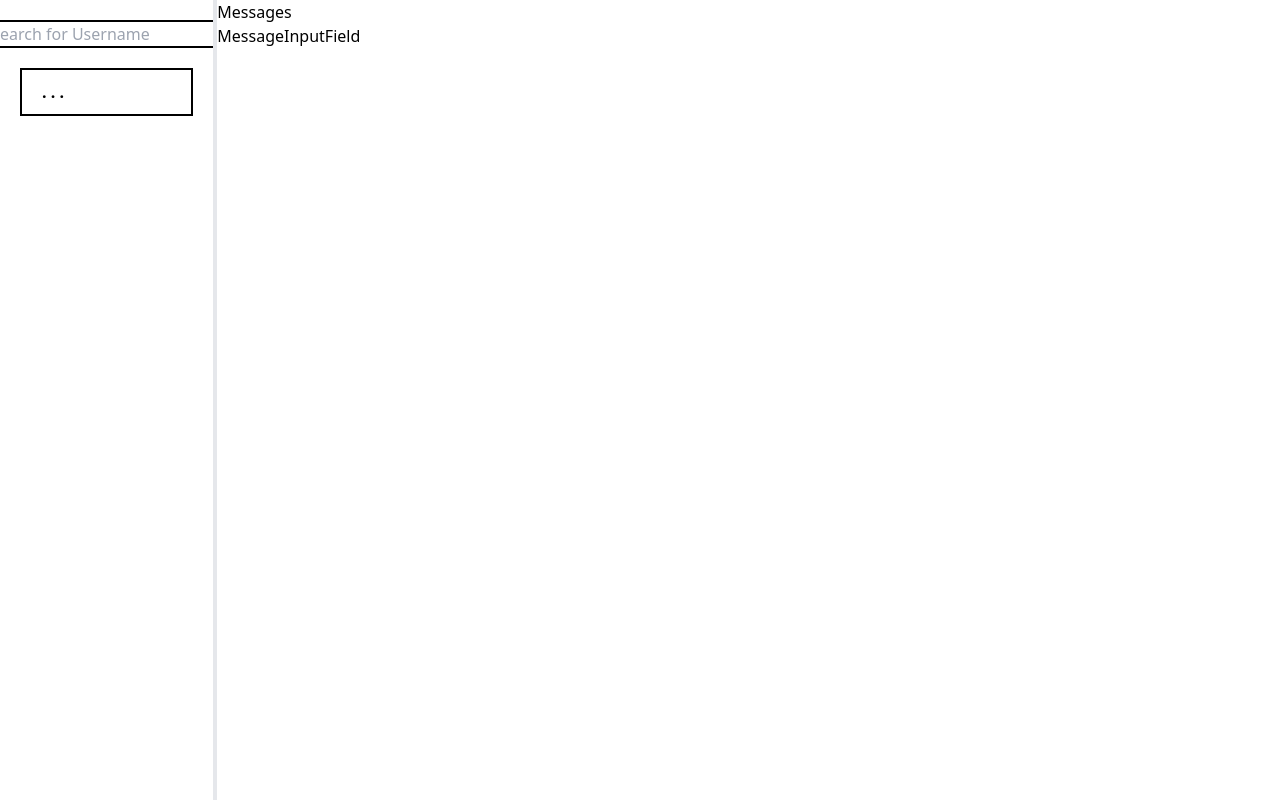
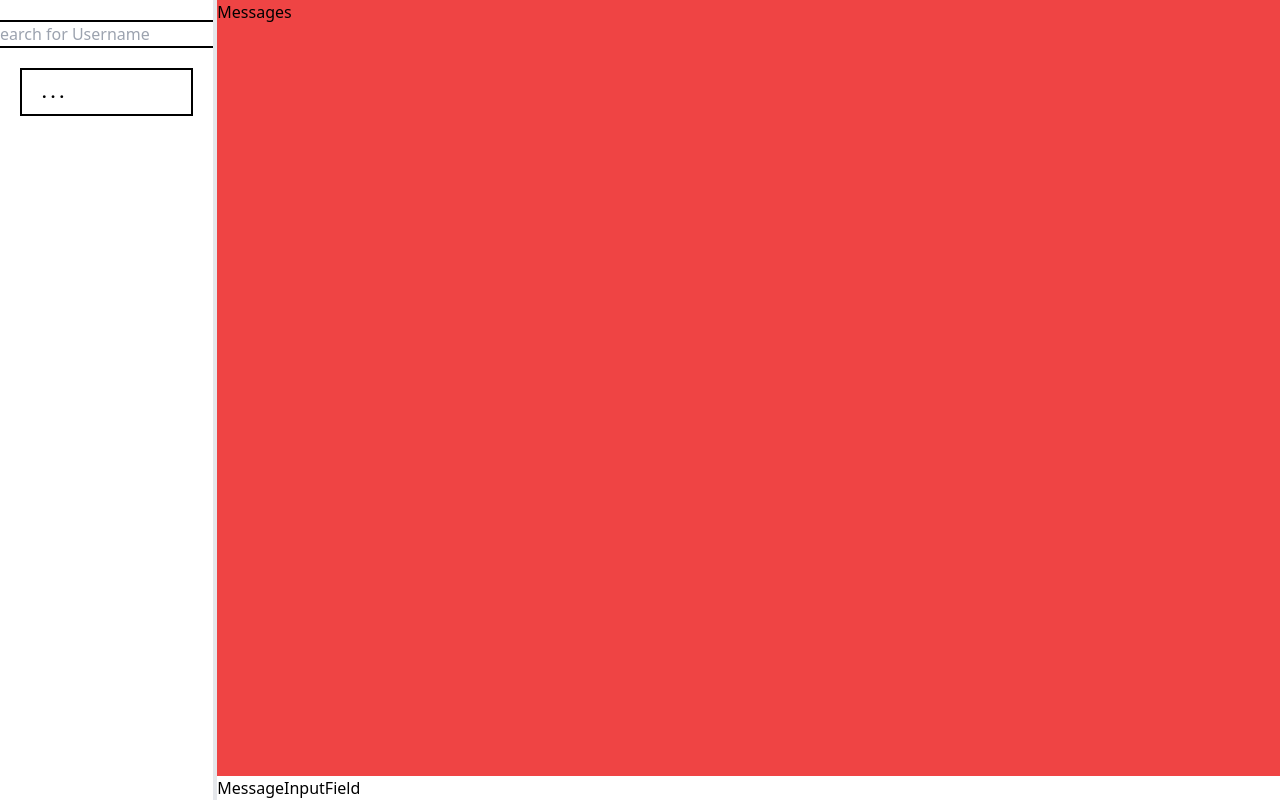
Before and after one commit to sanqro/chat, a React (Create React App) app in the folder client/: page /chat in a window 1280 px wide. Built offline with nearby package versions, Linux system fonts and the light colour scheme; no server answers; sample sign-in values are in the browser's storage.

Commit message:
do some styling for div to grow

```diff
--- a/client/src/components/Messages.tsx
+++ b/client/src/components/Messages.tsx
@@ -1,7 +1,7 @@
 import React from "react";
 
 function Messages() {
-  return <div>Messages</div>;
+  return <div className="grow bg-red-500">Messages</div>;
 }
 
 export default Messages;
```
